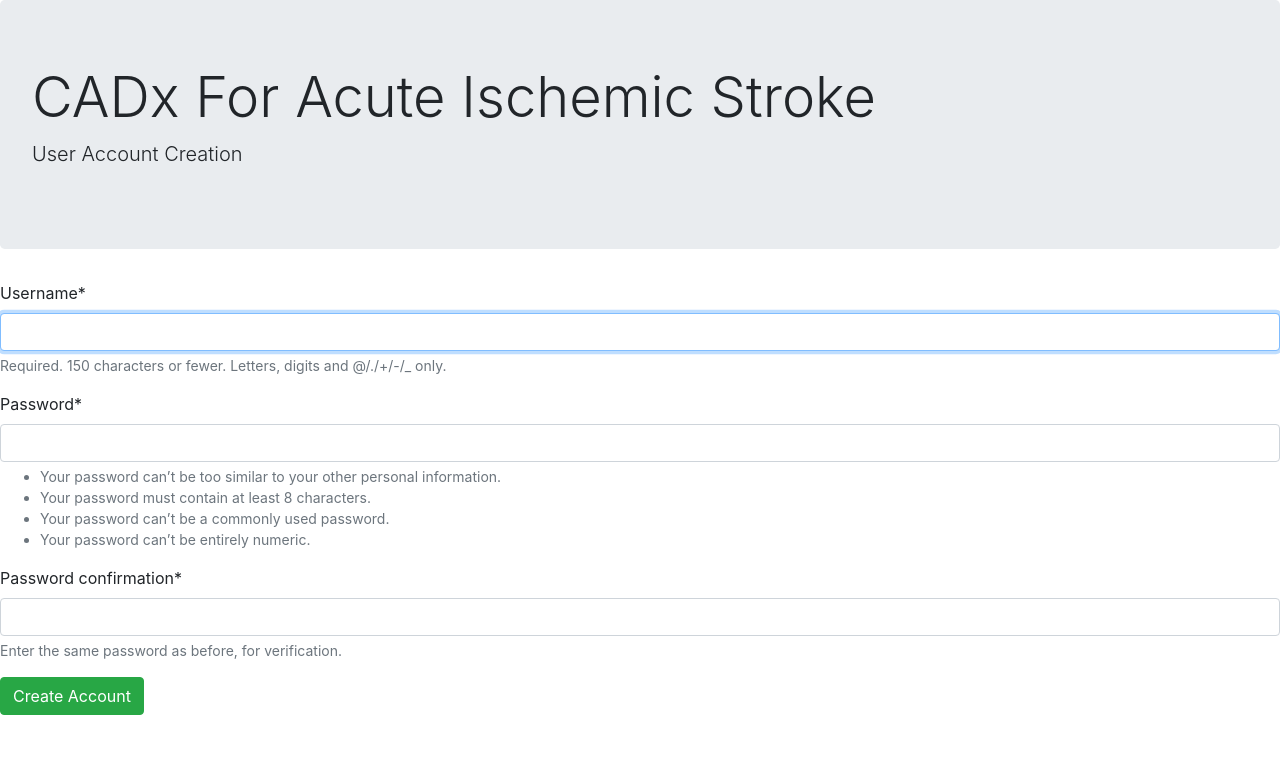
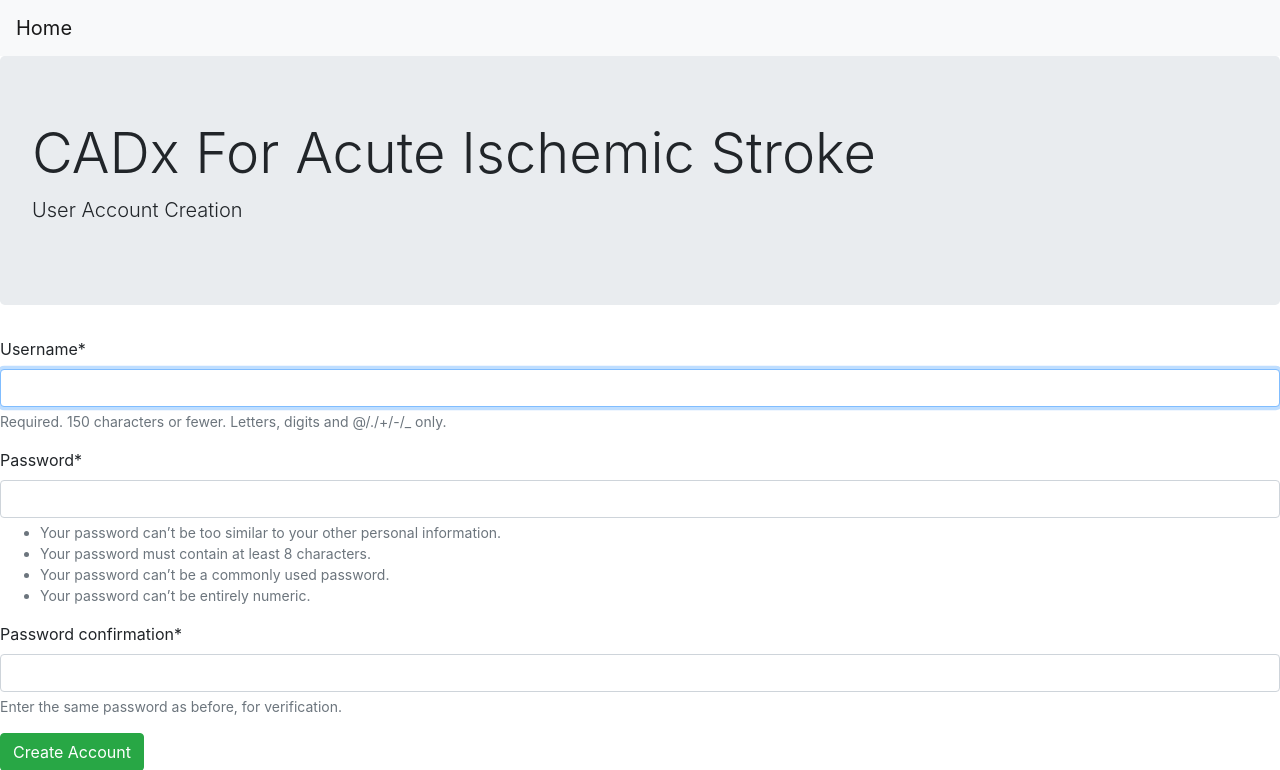
Before and after one commit to Nadeem-Abdelkader/finalYearProject, a Django app: page /create_account/ in a window 1280 px wide. Shown: the top 770 px of the page. Run offline with Django 3.2, Linux system fonts and the light colour scheme; some libraries are stand-ins or nearby versions.

Commit message:
updated requirments.txt and added navbar

```diff
--- a/finalyearproject/files/templates/files/userregistration.html
+++ b/finalyearproject/files/templates/files/userregistration.html
@@ -2,6 +2,10 @@
 {% load crispy_forms_tags %}
 
 {%block content%}
+
+<nav class="navbar navbar-light bg-light">
+        <a class="navbar-brand" href="/">Home</a>
+</nav>
 <div class="jumbotron"> <h1 class="display-4">CADx For Acute Ischemic Stroke</h1>
 <p class="lead">User Account Creation</p>
 </div>
--- a/requirements.txt
+++ b/requirements.txt
@@ -1,6 +1,7 @@
 asgiref==3.5.1
 cycler==0.11.0
 Django==4.0.4
+django-crispy-forms==1.14.0
 fonttools==4.33.3
 kiwisolver==1.4.2
 matplotlib==3.5.2
```
